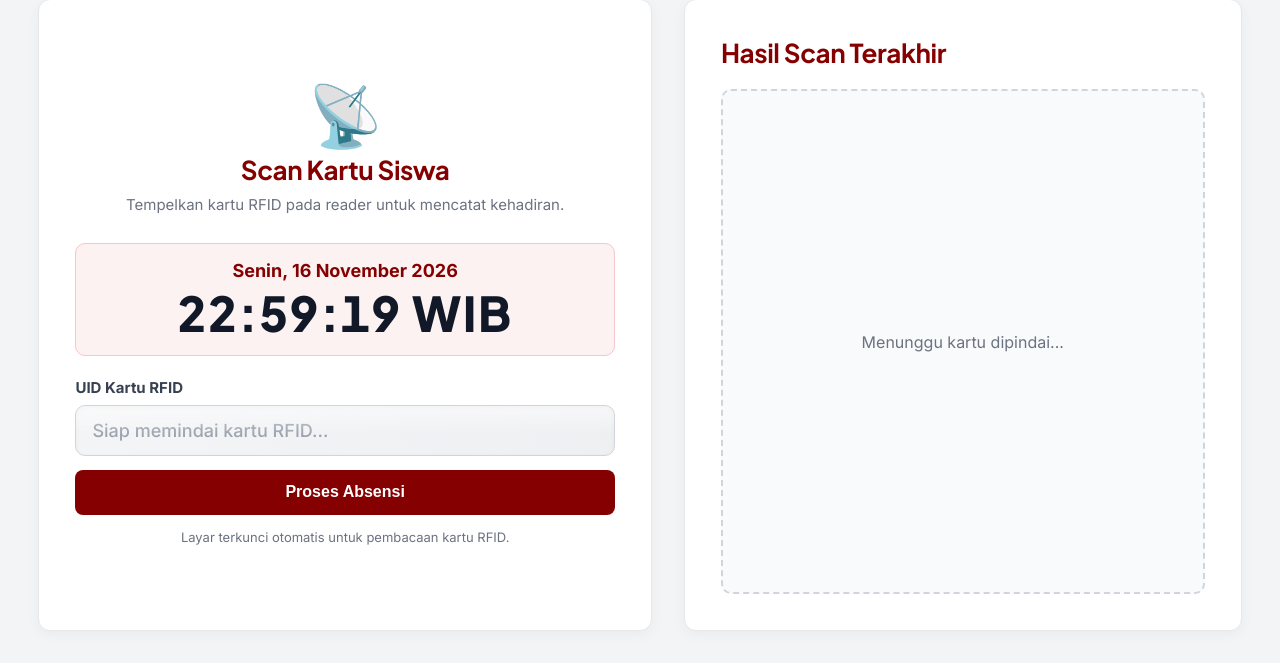
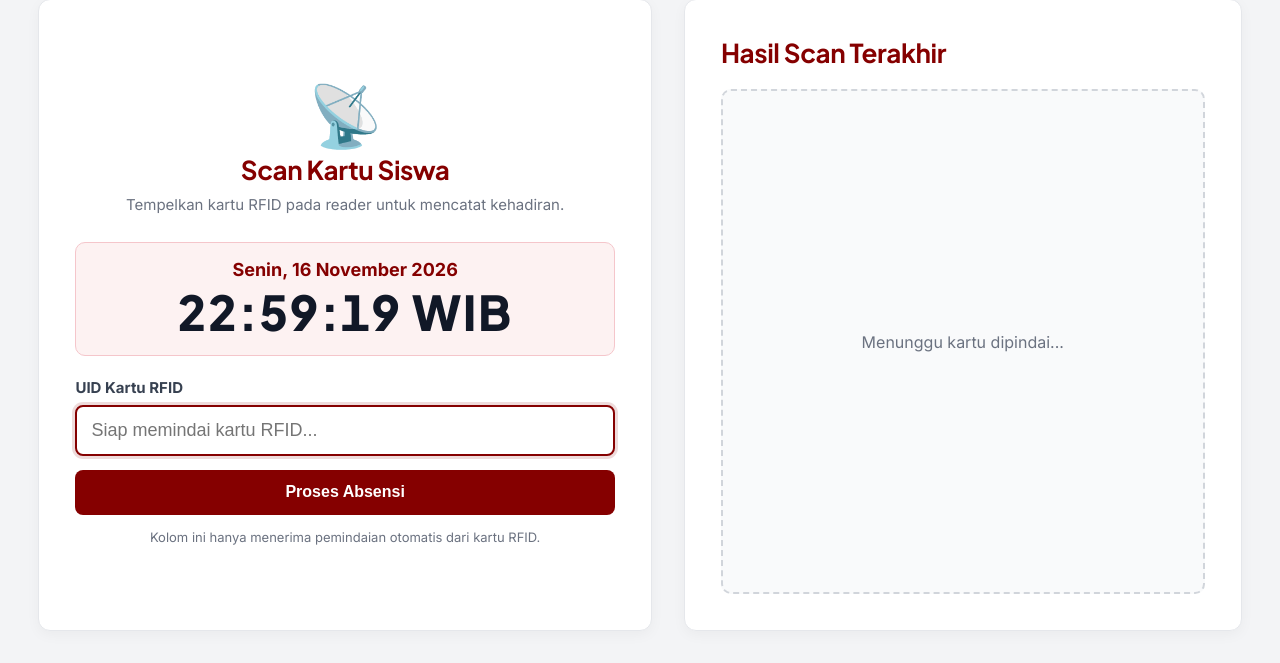
Before and after one commit to adrichanilham/absensi_rfid, a Laravel app: page /absensi in a window 1280 px wide. Shown: the part 137-800 px from the top of the page. Run offline with Laravel 12, Linux system fonts and the light colour scheme; a user stored in the database is signed in; data comes from the database, SQL or seed files in the repository.

Commit message:
revisi tampilan

```diff
--- a/resources/views/absensi/scan.blade.php
+++ b/resources/views/absensi/scan.blade.php
@@ -131,55 +131,24 @@
             color: #374151;
         }
 
-        /* EFEK KACA TERTUTUP (TANPA KOTAK FOKUS MERAH) */
-        .glass-display {
-            position: relative;
+        input {
             width: 100%;
-            border-radius: 10px;
-            overflow: hidden;
-            background: linear-gradient(135deg, rgba(243, 244, 246, 0.92), rgba(229, 231, 235, 0.65));
-            border: 1px solid #d1d5db;
-            box-shadow: inset 0 2px 5px rgba(0, 0, 0, 0.05), 0 1px 0 rgba(255, 255, 255, 0.8);
-            cursor: default;
+            padding: clamp(12px, 1.6vh, 16px) 14px;
+            border: 2px solid #d1d5db;
+            border-radius: 8px;
+            font-size: clamp(15px, 1.5vw, 18px);
+            outline: none;
+            color: #111827;
+            background: #f9fafb;
+            caret-color: transparent;
+            user-select: none;
+            transition: border-color 0.2s, box-shadow 0.2s;
         }
 
-        /* Lapisan kilau kaca di atas input */
-        .glass-display::after {
-            content: '';
-            position: absolute;
-            inset: 0;
-            background: linear-gradient(180deg, rgba(255, 255, 255, 0.55) 0%, rgba(255, 255, 255, 0) 60%);
-            pointer-events: none;
-        }
-
-        .glass-display input {
-            width: 100%;
-            padding: clamp(13px, 1.7vh, 17px) 16px;
-            border: none;
-            background: transparent;
-            font-family: ui-monospace, SFMono-Regular, Menlo, Monaco, Consolas, monospace;
-            font-size: clamp(15px, 1.5vw, 18px);
-            font-weight: 600;
-            letter-spacing: 0.04em;
-            color: #4b5563;
-            outline: none !important;
-            box-shadow: none !important;
-            caret-color: transparent;
-            user-select: none;
-            pointer-events: none;
-        }
-
-        .glass-display input::placeholder {
-            font-family: 'Inter', 'Segoe UI', system-ui, sans-serif;
-            font-weight: 500;
-            letter-spacing: normal;
-            color: #9ca3af;
-        }
-
-        .glass-display input:focus {
-            outline: none !important;
-            border: none !important;
-            box-shadow: none !important;
+        input:focus {
+            border-color: #850000;
+            background: #ffffff;
+            box-shadow: 0 0 0 3px rgba(133, 0, 0, 0.14);
         }
 
         button {
@@ -211,7 +180,6 @@
             font-size: clamp(12px, 1.2vw, 13px);
         }
 
-        /* Kotak Hasil Scan */
         .result {
             flex: 1;
             display: flex;
@@ -238,7 +206,6 @@
             line-height: 1.6;
         }
 
-        /* Kondisi Hadir Tepat Waktu (Hijau) */
         .result.success {
             background: #f0fdf4;
             border: 2px solid #86efac;
@@ -246,7 +213,6 @@
             text-align: left;
         }
 
-        /* Kondisi Terlambat atau Error (Merah) */
         .result.late,
         .result.error {
             background: #fef2f2;
@@ -280,7 +246,6 @@
             color: #dc2626;
         }
 
-        /* Responsif untuk Tablet dan HP */
         @media (max-width: 820px) {
             main {
                 grid-template-columns: 1fr;
@@ -316,19 +281,16 @@
 
             <form id="scanForm">
                 <label for="uid">UID Kartu RFID</label>
-                <div class="glass-display">
                 <input
                     type="text"
                     id="uid"
                     name="uid"
                     placeholder="Siap memindai kartu RFID..."
                     autocomplete="off"
-                        tabindex="-1"
                     autofocus
                     required
                     maxlength="100"
                 >
-                </div>
 
                 <button type="submit" id="scanButton">
                     Proses Absensi
@@ -336,7 +298,7 @@
             </form>
 
             <p class="helper-text">
-                Layar terkunci otomatis untuk pembacaan kartu RFID.
+                Kolom ini hanya menerima pemindaian otomatis dari kartu RFID.
             </p>
         </section>
 
@@ -357,9 +319,7 @@
 
         let sedangProses = false;
 
-        // ==========================================
-        // PROTEKSI ANTI KETIK MANUAL & KLIK
-        // ==========================================
+        // PROTEKSI ANTI KETIK MANUAL (KHUSUS READER)
         let waktuKetikTerakhir = 0;
         let timerResetManual = null;
         const BATAS_KECEPATAN_SCAN_MS = 65;
@@ -399,9 +359,7 @@
             }
         });
 
-        // ==========================================
         // JAM & TANGGAL REALTIME
-        // ==========================================
         function perbaruiWaktu() {
             const sekarang = new Date();
 
@@ -427,9 +385,7 @@
         perbaruiWaktu();
         setInterval(perbaruiWaktu, 1000);
 
-        // ==========================================
         // PROSES SUBMIT SCAN
-        // ==========================================
         form.addEventListener('submit', async function (event) {
             event.preventDefault();
             clearTimeout(timerResetManual);
@@ -520,10 +476,11 @@
             }
         });
 
-        // Pastikan kolom UID selalu aktif di latar belakang tanpa efek kotak merah
-        window.addEventListener('focus', () => uidInput.focus());
-        document.addEventListener('click', () => uidInput.focus());
-        document.addEventListener('DOMContentLoaded', () => uidInput.focus());
+        document.addEventListener('click', function (event) {
+            if (!event.target.closest('input, button')) {
+                uidInput.focus();
+            }
+        });
     </script>
 </body>
 </html>
```
Lines whose indentation alone changed are shown as unchanged.
